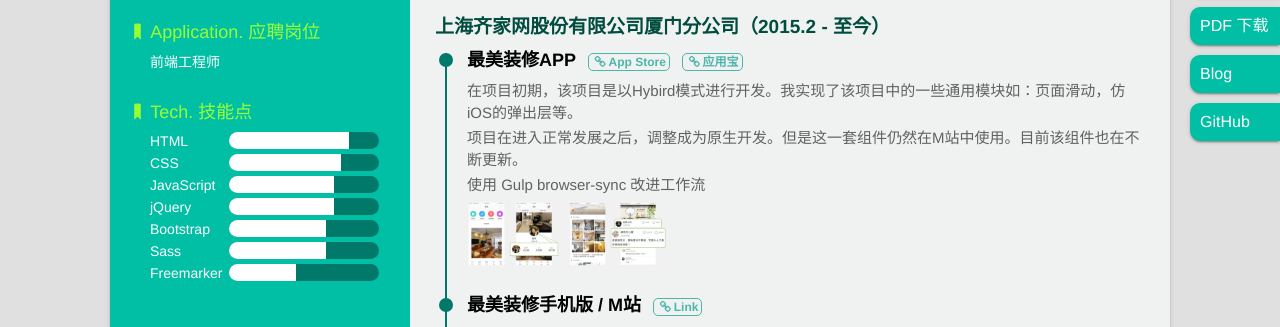
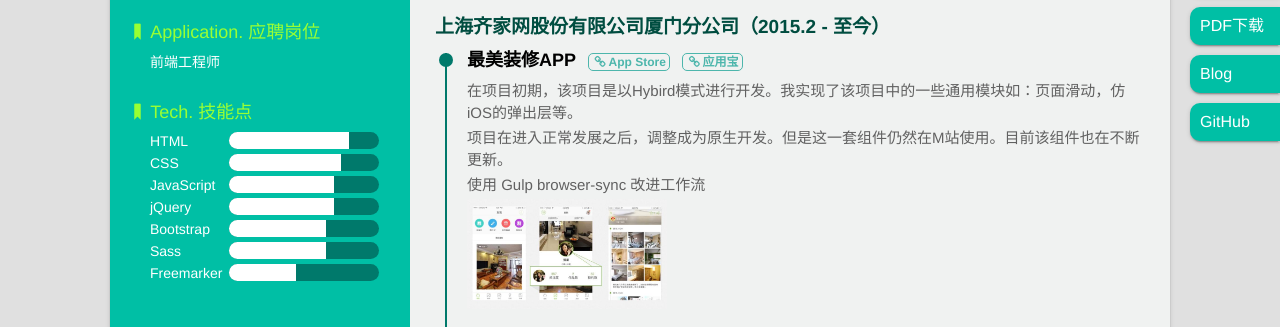
Before and after one commit to jcpplus/CV, a website: page index.html in a window 1280 px wide. Shown: the part 281-608 px from the top of the page. Drawn offline with Linux system fonts and the light colour scheme.

Commit message:
compress pictures.

```diff
--- a/index.html
+++ b/index.html
@@ -27,7 +27,7 @@
                 <a href="https://github.com/jcpplus/CV" target="_blank">源代码</a>
             </li>
             <li>
-                <a href="梁奕铃的简历.pdf" target="_blank">PDF 下载</a>
+                <a href="梁奕铃的简历.pdf" target="_blank">PDF下载</a>
             </li>
             <li>
                 <a href="http://jcpplus.github.io/" target="_blank">Blog</a>
@@ -128,9 +128,9 @@
                             <a href="http://android.myapp.com/myapp/detail.htm?apkName=com.suryani.jiagallery&apkCode=21" target="_blank"><i class="icon-link"></i>应用宝</a>
                             </h4>
                             <p>在项目初期，该项目是以Hybird模式进行开发。我实现了该项目中的一些通用模块如：页面滑动，仿iOS的弹出层等。</p>
-                            <p>项目在进入正常发展之后，调整成为原生开发。但是这一套组件仍然在M站中使用。目前该组件也在不断更新。</p>
+                            <p>项目在进入正常发展之后，调整成为原生开发。但是这一套组件仍然在M站使用。目前该组件也在不断更新。</p>
                             <p>使用 Gulp browser-sync 改进工作流</p>
-                            <img src="img/1zuimei.png">
+                            <img src="img/1zuimei.jpg">
                         </li>
                         <li>
                             <div class="circle"></div>
```
Also changed, not shown: print.html (+1 -1 lines), img/1zuimei.jpg (added), img/1zuimei.png (deleted), img/2designer.jpg, img/3zm_mobile.jpg.
